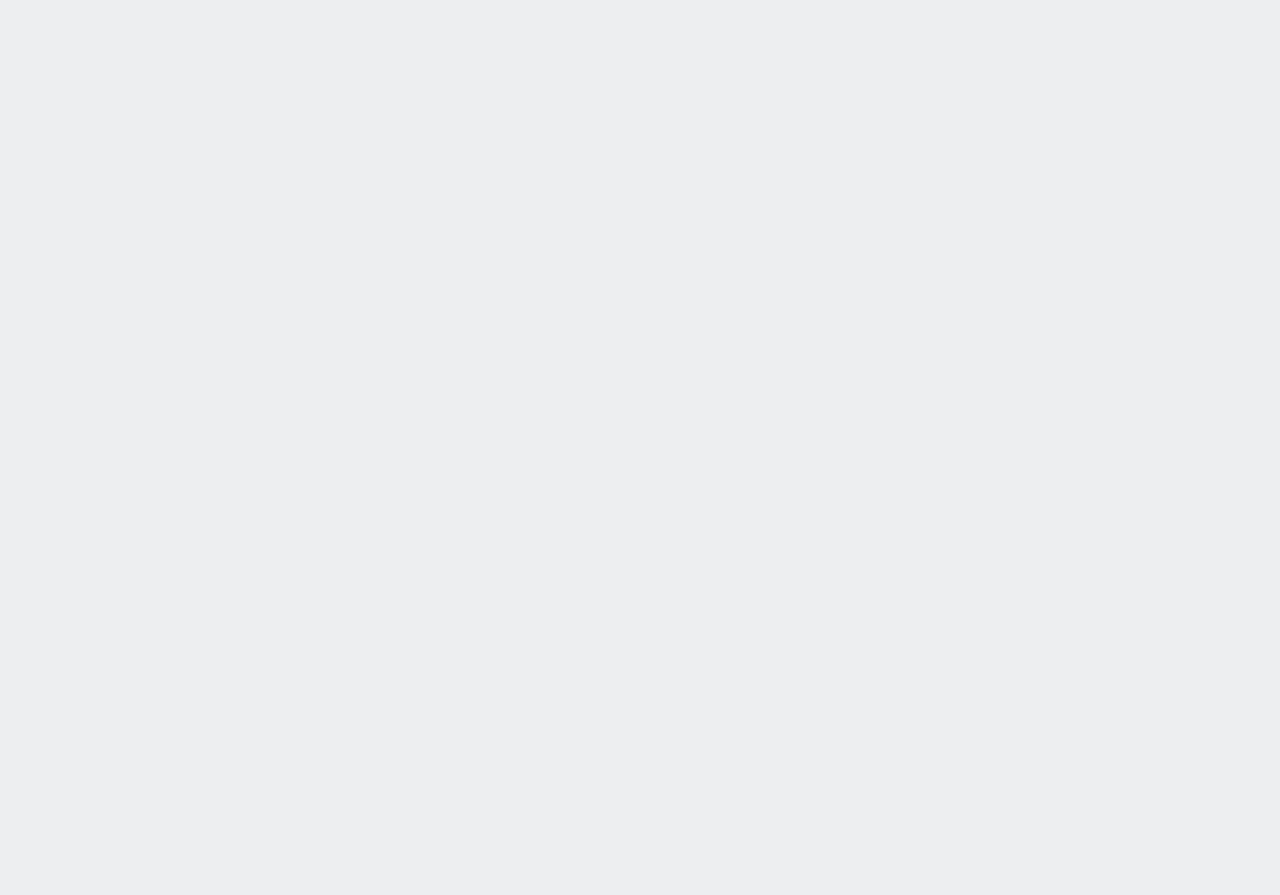
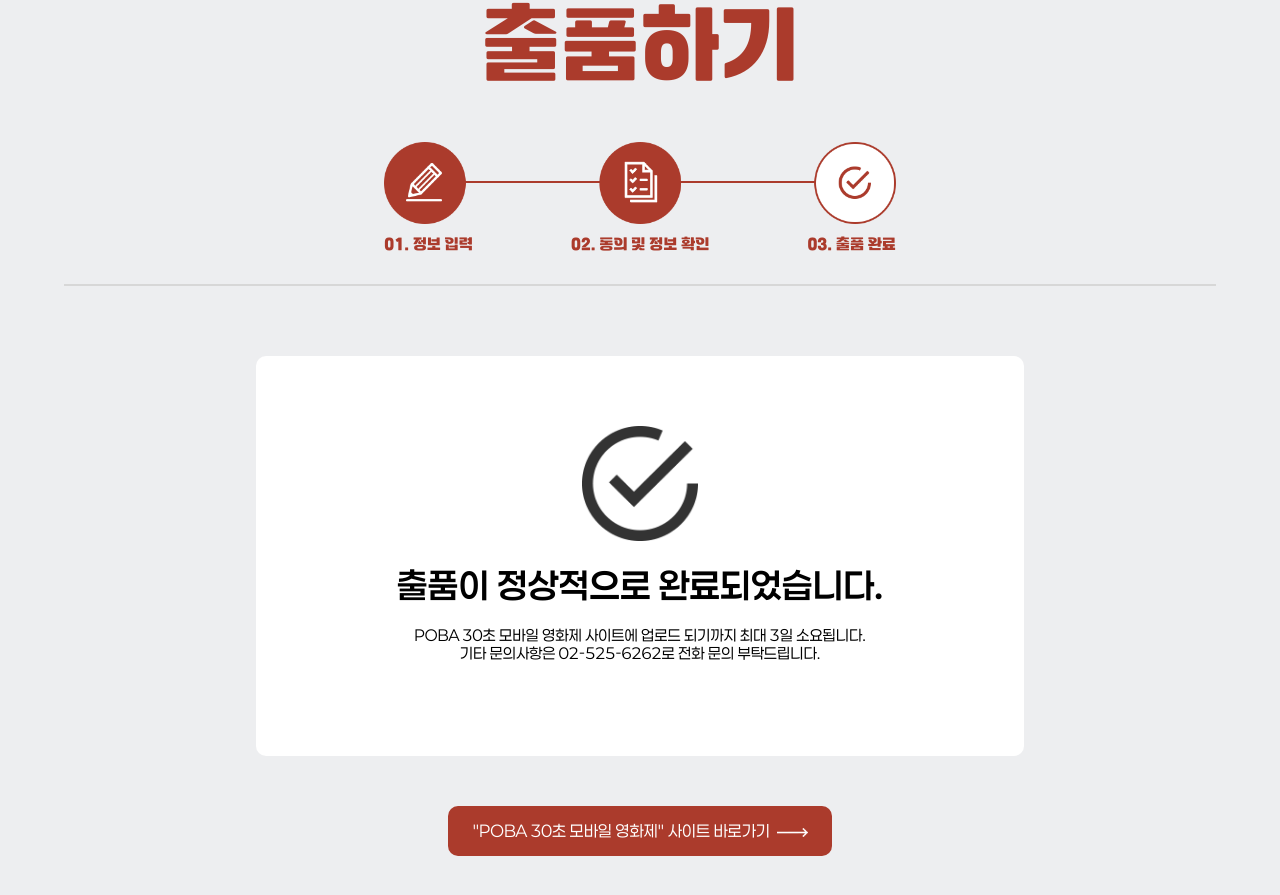
Before and after one commit to 30second-project/FE, a React (Create React App) app: page /page3 in a window 1280 px wide. Before the commit this address had no page. Shown: the part 229-1124 px from the top of the page. Before the commit the page ends 800 px from the top, so only its background shows below. Built offline with nearby package versions, Linux system fonts and the light colour scheme; some icons are missing.

Commit message:
page3 완성(Link태그는 미정이니까 없음)

```diff
--- a/src/App.js
+++ b/src/App.js
@@ -2,13 +2,14 @@ import React from 'react';
 import { BrowserRouter as Router, Routes, Route, Link } from 'react-router-dom';
 import Page1 from './Page1';
 import Page2 from './Page2';
-
+import Page3 from './Page3';
 const App = () => {
   return (
     <Router>
       <Routes>
         <Route path="/" element={<Page1 />} />
         <Route path="/page2" element={<Page2 />} />
+        <Route path="/page3" element={<Page3 />} />
       </Routes>
     </Router>
   );
--- a/src/Page2.js
+++ b/src/Page2.js
@@ -154,8 +154,8 @@ function Page2() {
                 )}
             </section>
             <ul className='page2Btn'>
-                <Link to="/"><li><img src={left}></img>이전</li></Link>
-                <li>출품하기<img src={right}></img></li>
+                <Link to="/"><li className='what'><img src={left}></img>이전</li></Link>
+                <Link to="/page3"><li className='what2'>출품하기<img src={right}></img></li></Link>
             </ul>
         </div>
     );
--- /dev/null
+++ b/src/Page3.js
@@ -0,0 +1,38 @@
+
+import Header from "./Header";
+import "./css/Page1.css";
+import "./css/Page3.css";
+import circle3 from '../src/image/page3.png';
+import { Link } from 'react-router-dom';
+import check from "./image/check.png";
+import right from "./image/right.png";
+function Page3() {
+
+    return (
+        <div>
+            <Header />
+            <div className="circlezone">
+                <img src={circle3} className="circle1" alt="circle1" />
+            </div>
+            <ul className="circleText">
+                <li>01. 정보 입력</li>
+                <li className='red'>02. 동의 및 정보 확인</li>
+                <li className='red'>03. 출품 완료</li>
+            </ul>
+            <hr />
+            <div className='result'>
+                <img src={check}></img>
+                <p className="p3-1">출품이 정상적으로 완료되었습니다.</p>
+                <p className="p3-2">
+                    POBA 30초 모바일 영화제 사이트에 업로드 되기까지 최대 3일 소요됩니다.<br/>
+                    기타 문의사항은 02-525-6262로 전화 문의 부탁드립니다.
+                </p>
+            </div>
+            <div className="home">
+                "POBA 30초 모바일 영화제" 사이트 바로가기&nbsp;&nbsp;<img src={right}></img>
+            </div>
+        </div>
+    );
+}
+
+export default Page3;
--- a/src/css/Page2.css
+++ b/src/css/Page2.css
@@ -131,6 +131,7 @@ input[type="checkbox"] {
     text-align: center;
     justify-content: space-between;
     margin-bottom: 100px;
+
 }
 .page2Btn img{
     width:15%;
@@ -147,17 +148,24 @@ position:relative;
 cursor: pointer;
 }
 
-.page2Btn li:nth-child(1){
-    background-color: #7d7d7d;
-}
-.page2Btn li:nth-child(1) img{
+
+.page2Btn li:nth-child(2) img{
     position:absolute;
     top:50%;
     left: 22%;
     transform: translate(-50%,-50%);
 }
-.page2Btn li:nth-child(2){
+.what{
+    padding-right:30px;
+     box-sizing: border-box;
+     background-color: #7d7d7d;
+
+ }
+.what2{
+   padding-left: 30px;
+   box-sizing: border-box;
     background-color: #ab3b2c;
-    padding-left: 30px;
-    box-sizing: border-box;
 }
+a{
+    text-decoration: none;
+}
--- /dev/null
+++ b/src/css/Page3.css
@@ -0,0 +1,47 @@
+.result{
+    width:60%;
+    height:400px;
+    background-color: #fff;
+    margin:0 auto;
+    margin-bottom: 50px;
+    text-align: center;
+    box-sizing: border-box;
+    border-radius: 10px;
+    padding:50px 0;
+}
+.result img{
+    width:15%;
+    margin:20px 0;
+}
+@font-face {
+    font-family: p3;
+    src: url(../font/Paperlogy-6SemiBold.ttf);
+}
+@font-face {
+    font-family: p3-2;
+    src: url(../font/Paperlogy-4Regular.ttf);
+}
+.p3-1{
+    font-family:p3;
+    font-size: 35px;
+    margin-bottom: 20px;
+}
+.p3-2{
+    font-family:p3-2;
+    font-size: 15px;
+}
+.home{
+    font-family: p3-2;
+    width:30%;
+    margin:0 auto;
+    background-color: #ab3b2c;
+    text-align: center;
+    color: #fff;
+    border-radius: 10px;
+    height: 50px;
+    line-height: 50px;
+    margin-bottom: 50px;
+}
+.home img{
+    width:8%;
+}
```
Also changed, not shown: src/image/check.png (added).
